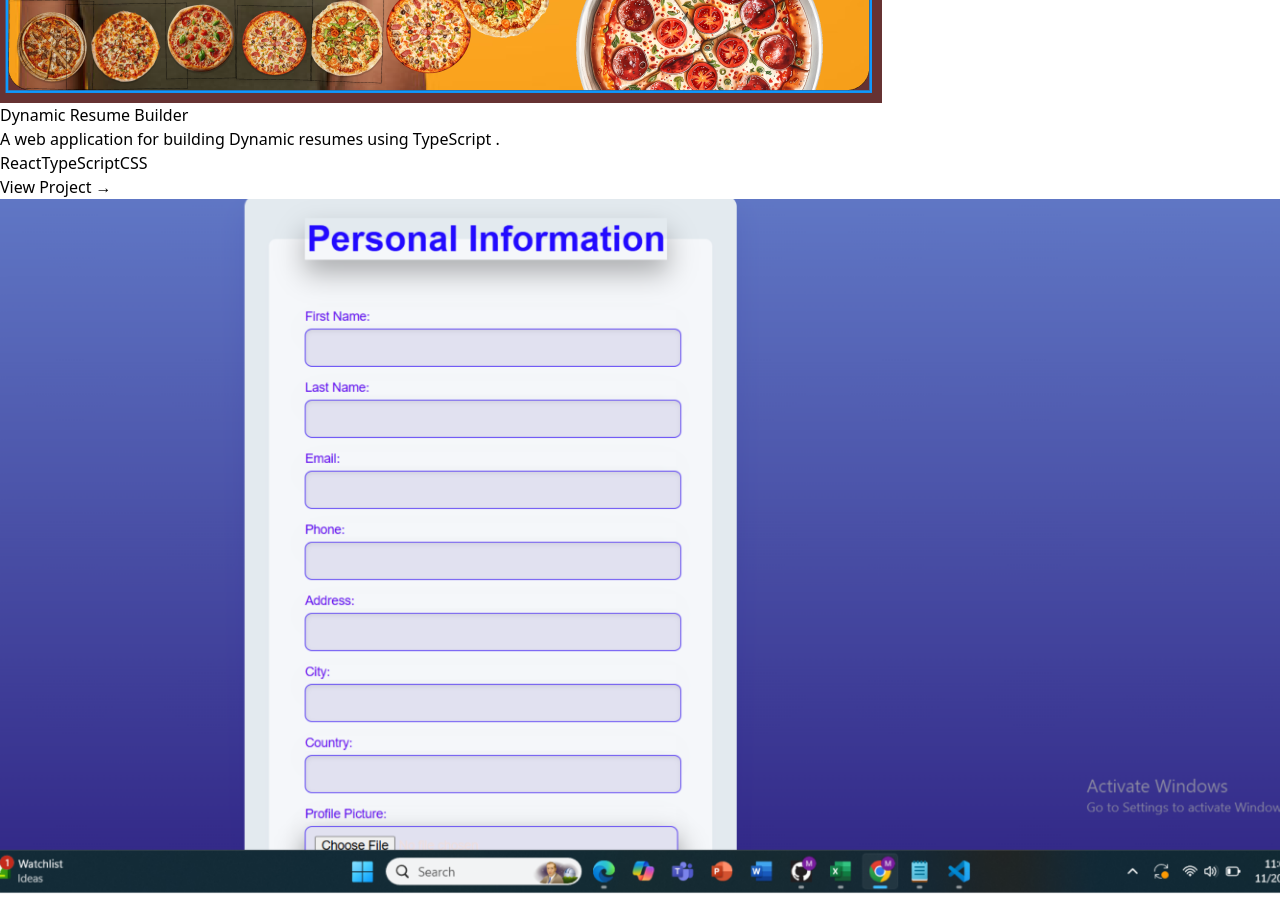
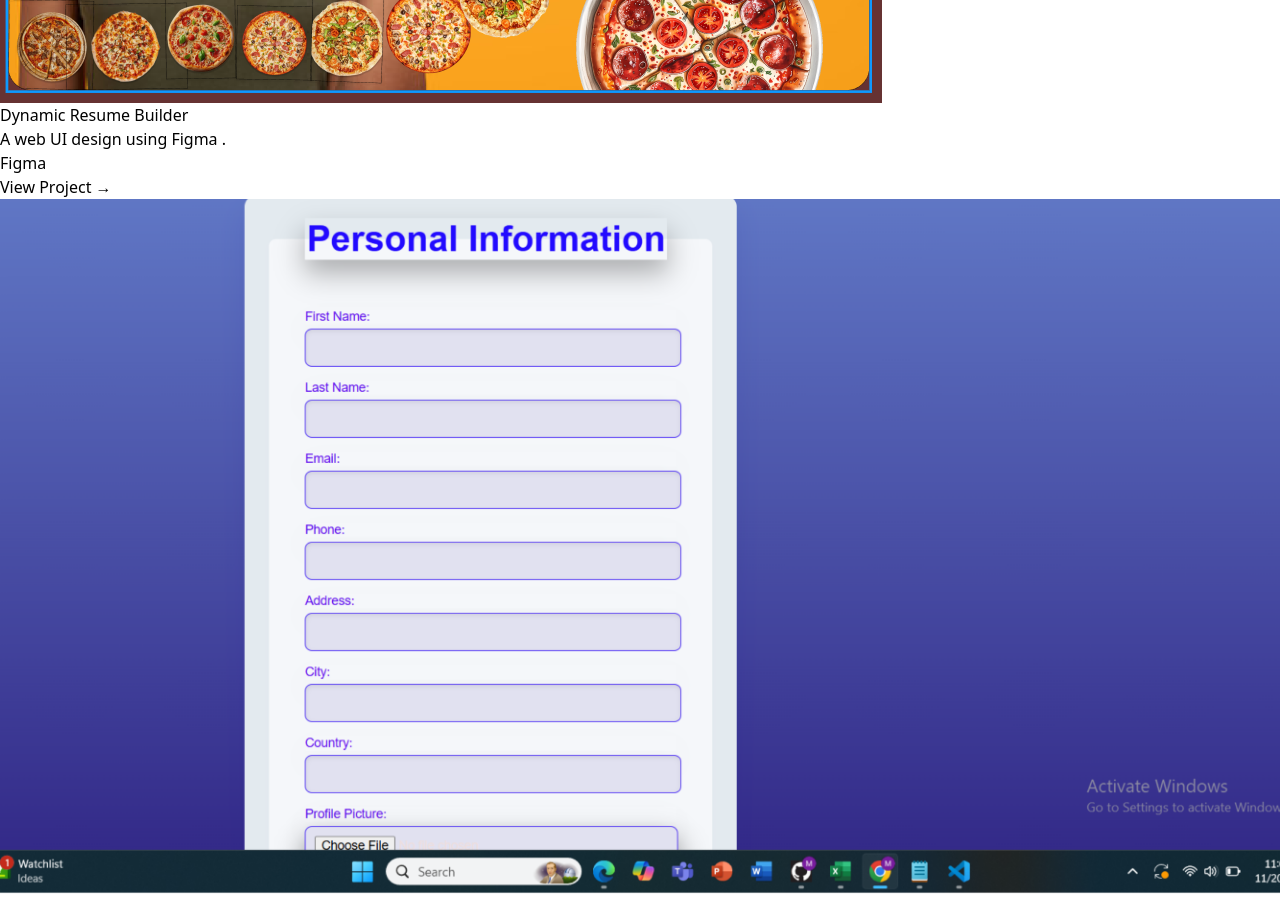
Before and after one commit to SadiaMs/Milestone2BySadia, a Next.js app: page / in a window 1280 px wide. Shown: the part 1400-2323 px from the top of the page. Built offline with nearby package versions, Linux system fonts and the light colour scheme.

Commit message:
Normalize line endings

```diff
--- a/src/app/components/Project.tsx
+++ b/src/app/components/Project.tsx
@@ -4,9 +4,9 @@ const projects = [
   {
     title: "Dynamic Resume Builder",
     description:
-      "A web application for building Dynamic resumes using TypeScript .",
+      "A web UI design using Figma .",
     link: "/projects/resume-builder",
-    technologies: ["React", "TypeScript", "CSS"],
+    technologies: ["Figma"],
     image: "/my figma.png", // Add
   },
   {
@@ -79,25 +79,25 @@ const projects = [
 
 const Project = () => {
   return (
-    <section id="projects" className="py-12 bg-gray-100">
+    <section id="projects" className="py-12 bg-green-100">
       <div className="container mx-auto px-6">
-        <h2 className="text-3xl font-bold text-center text-green-800 mb-6">
+        <h2 className="text-3xl font-bold text-center text-green-800 mb-6 hover:underline">
           Projects
         </h2>
         <p className="text-center text-gray-600 mb-8">
           Here are some of the exciting projects I've worked on:
         </p>
-        <div className="grid gap-8 md:grid-cols-2 lg:grid-cols-3">
+        <div className="grid gap-8 md:grid-cols-2 lg:grid-cols-3 ">
           {projects.map((project, index) => (
             <div
               key={index}
-              className="bg-white shadow-md rounded-lg overflow-hidden hover:shadow-lg transition-shadow duration-300"
+              className="bg-white shadow-md rounded-lg overflow-hidden hover:shadow-lime-500 transition-shadow duration-300 "
             >
               {/* Image Section */}
               <img
                 src={project.image}
                 alt={project.title}
-                className="w-full h-40 object-cover"
+                className="w-full h-45 object-cover"
               />
               {/* Project Details */}
               <div className="p-6">
```
Also changed, not shown: 1 other file (tests, documents, lock files or other folders).
